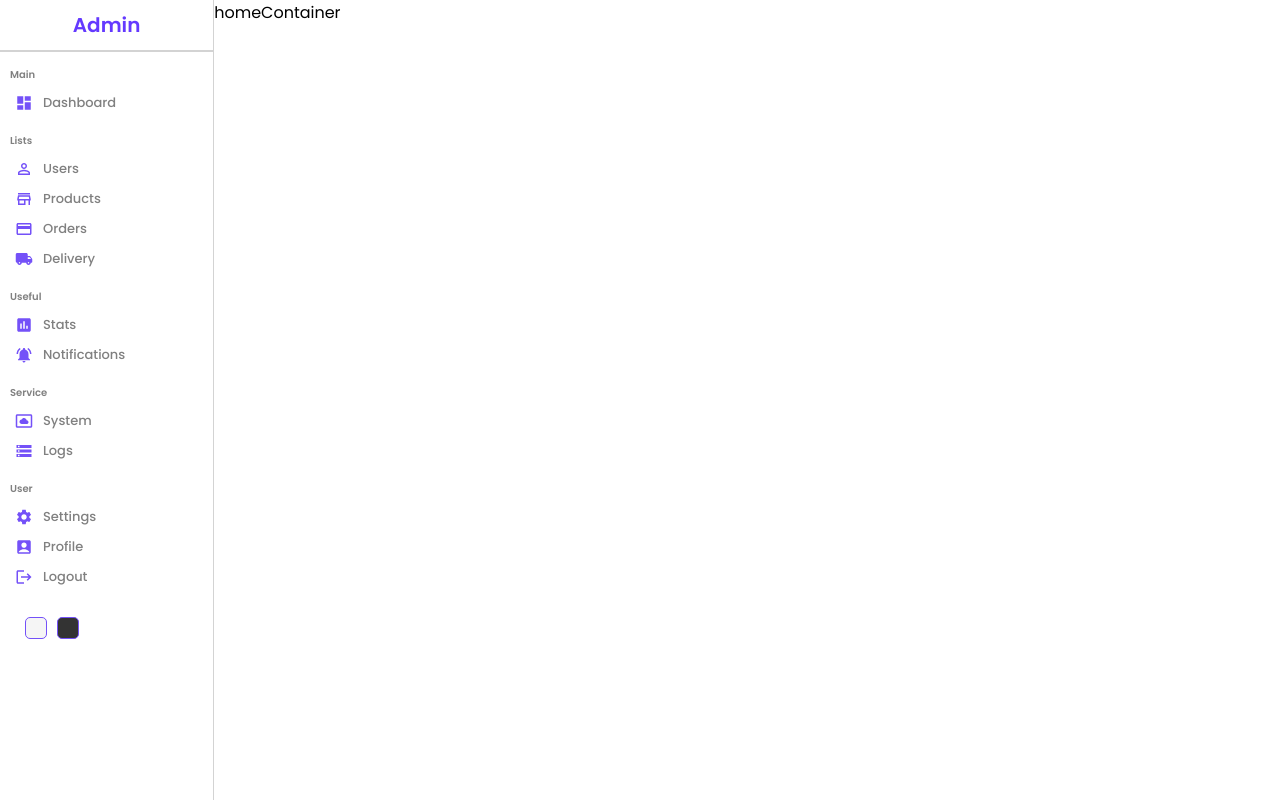
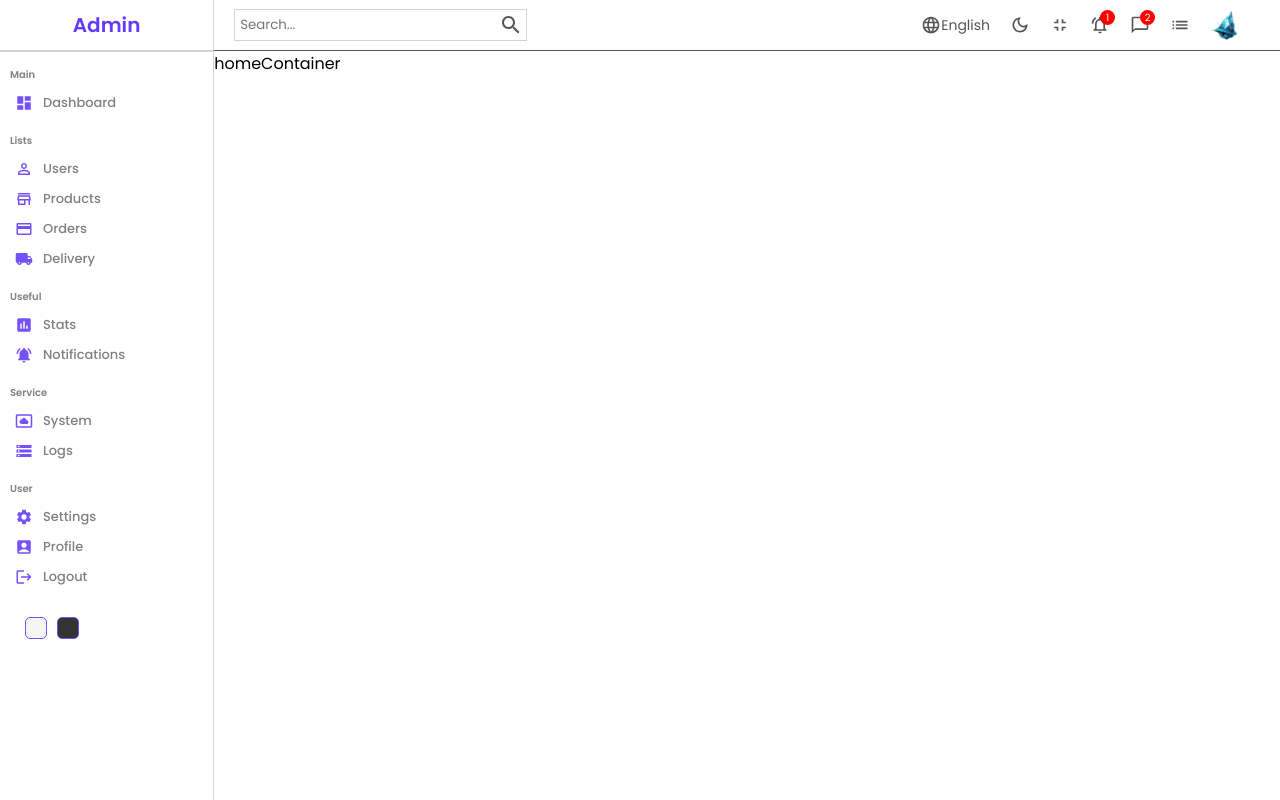
Before and after one commit to Coding-Jesus/Dashboard, a React (Create React App) app in the folder dashboard/: page / in a window 1280 px wide. Built offline with nearby package versions, Linux system fonts and the light colour scheme.

Commit message:
add Navbar design

```diff
--- a/dashboard/src/components/navbar/Navbar.jsx
+++ b/dashboard/src/components/navbar/Navbar.jsx
@@ -1,8 +1,48 @@
 import './navbar.scss'
+import SearchIcon from '@mui/icons-material/Search';
+import LanguageIcon from '@mui/icons-material/Language';
+import DarkModeOutlinedIcon from '@mui/icons-material/DarkModeOutlined';
+import FullscreenExitOutlinedIcon from '@mui/icons-material/FullscreenExitOutlined';
+import NotificationsActiveOutlinedIcon from '@mui/icons-material/NotificationsActiveOutlined';
+import ChatBubbleOutlineOutlinedIcon from '@mui/icons-material/ChatBubbleOutlineOutlined';
+import ListOutlinedIcon from '@mui/icons-material/ListOutlined';
 
 const Navbar = () => {
     return (
-        <div>Navbar</div>
+        <div className="navbar">
+            <div className="wrapper">
+                <div className="search">
+                    <input type="text" placeholder='Search...' />
+                    <SearchIcon />
+                </div>
+                <div className="items">
+                    <div className="item">
+                        <LanguageIcon className="icon" />
+                        English
+                    </div>
+                    <div className="item">
+                        <DarkModeOutlinedIcon className="icon" />
+                    </div>
+                    <div className="item">
+                        <FullscreenExitOutlinedIcon className="icon" />
+                    </div>
+                    <div className="item">
+                        <NotificationsActiveOutlinedIcon className="icon" />
+                        <div className="counter">1</div>
+                    </div>
+                    <div className="item">
+                        <ChatBubbleOutlineOutlinedIcon className="icon" />
+                        <div className="counter">2</div>
+                    </div>
+                    <div className="item">
+                        <ListOutlinedIcon className="icon" />
+                    </div>
+                    <div className="item">
+                        <img src='/images/hat.png' alt='' className='avatar' />
+                    </div>
+                </div>
+            </div>
+        </div>
     )
 }
 
--- a/dashboard/src/components/navbar/navbar.scss
+++ b/dashboard/src/components/navbar/navbar.scss
@@ -0,0 +1,68 @@
+.navbar {
+    height: 50px;
+    border-bottom: 0.5px solid #555;
+    display: flex;
+    align-items: center;
+    font-size: 14px;
+    color: #555;
+
+    .wrapper {
+        width: 100%;
+        padding: 20px;
+        display: flex;
+        align-items: center;
+        justify-content: space-between;
+
+        .search {
+            align-items: center;
+            display: flex;
+            border: 0.5px solid lightgray;
+            padding: 3px;
+
+            input {
+                border: none;
+                outline: none;
+                background: transparent;
+            }
+        }
+
+        .items {
+            display: flex;
+            align-items: center;
+
+            .item {
+                display: flex;
+                align-items: center;
+                margin-right: 20px;
+                position: relative;
+
+                .icon {
+                    font-size: 20px;
+                    cursor: pointer;
+                }
+
+                .avatar {
+                    width: 30px;
+                    height: 30px;
+                    border-radius: 50%;
+                    cursor: pointer;
+                }
+
+                .counter {
+                    width: 15px;
+                    height: 15px;
+                    background-color: red;
+                    border-radius: 50%;
+                    color: white;
+                    display: flex;
+                    align-items: center;
+                    justify-content: center;
+                    font-size: 10px;
+                    position: absolute;
+                    top: -5px;
+                    right: -5px;
+                }
+            }
+        }
+    }
+}
--- a/dashboard/src/pages/home/Home.jsx
+++ b/dashboard/src/pages/home/Home.jsx
@@ -1,10 +1,13 @@
 import './home.scss';
 import Sidebar from '../../components/sidebar/Sidebar';
+import Navbar from '../../components/navbar/Navbar';
 const Home = () => {
     return (
         <div className='home'>
             <Sidebar />
-            <div className="homeContainer">homeContainer</div>
+            <div className="homeContainer">
+                <Navbar />
+                homeContainer</div>
         </div>
     )
 }
```
Also changed, not shown: dashboard/public/images/hat.png (added).
